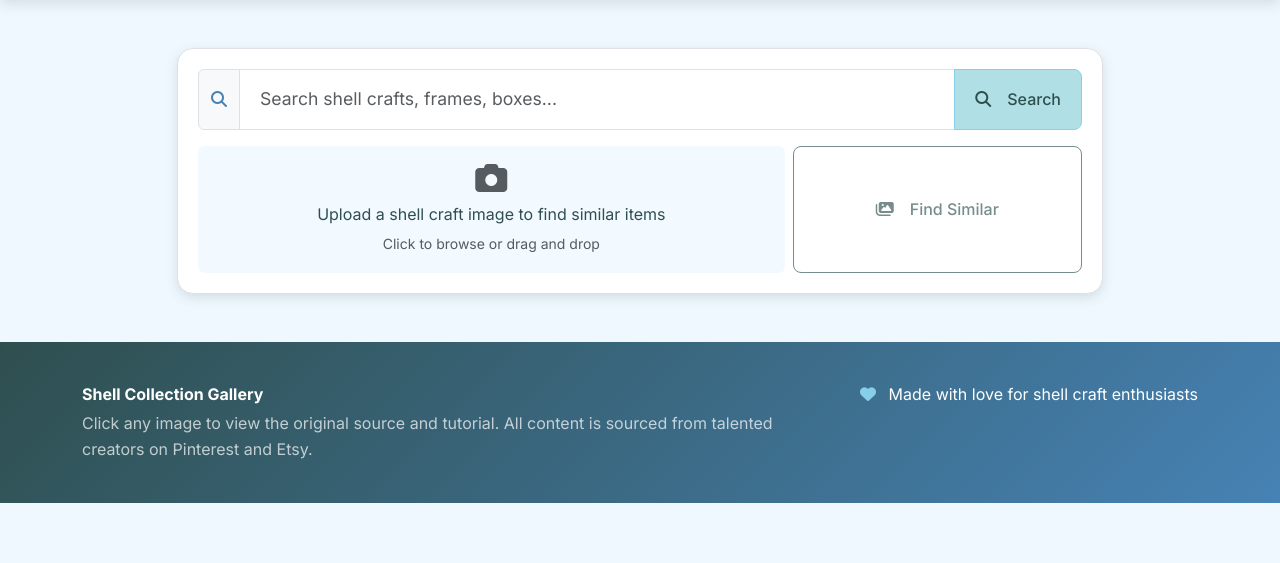
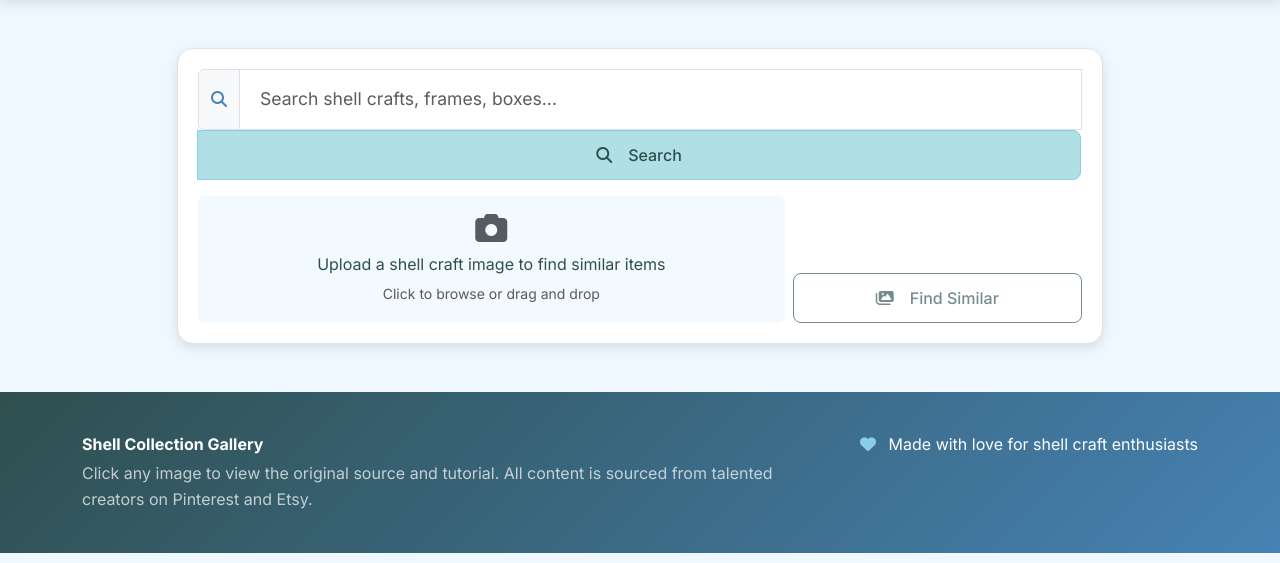
Before and after one commit to slysik/shellgallery, a Flask app: page / in a window 1280 px wide. Shown: the part 187-750 px from the top of the page. Run offline with Flask 3, Linux system fonts and the light colour scheme; some libraries are stand-ins or nearby versions.

Commit message:
Improve button alignment and enable image uploads for similar content search
Fixes button size inconsistencies and enables functional image uploads in index.html, gallery.js, and styles.css.

Replit-Commit-Author: Agent
Replit-Commit-Session-Id: aba1f2b7-fbd5-471a-83bf-6a31f5621429
Replit-Commit-Screenshot-Url: https://storage.googleapis.com/screenshot-production-us-central1/a1db63f8-2369-4c4f-996a-6e4d9b42ae63/aba1f2b7-fbd5-471a-83bf-6a31f5621429/oGOT4xI

```diff
--- a/static/css/styles.css
+++ b/static/css/styles.css
@@ -120,6 +120,8 @@ h1, h2, h3, h4, h5, h6 {
     align-items: center;
     justify-content: center;
     gap: 8px;
+    width: 100%;
+    min-height: 48px;
 }
 
 .btn-coastal-primary {
--- a/static/js/gallery.js
+++ b/static/js/gallery.js
@@ -257,6 +257,12 @@ class ShellGallery {
         // Don't load any images initially - only load when user performs a search
         console.log('Gallery initialized - no initial images loaded');
     }
+
+    async loadCategoryImages(category, limit = 6, offset = 0) {
+        if (this.isLoading[category]) return;
+
+        this.isLoading[category] = true;
+        this.showLoading(category, true);
 
         try {
             const response = await fetch(`/api/category/${category}?limit=${limit}&offset=${offset}`);
--- a/templates/index.html
+++ b/templates/index.html
@@ -58,7 +58,7 @@
                         </div>
 
                         <!-- Image Upload Search -->
-                        <div class="row g-2">
+                        <div class="row g-2 align-items-end">
                             <div class="col-md-8">
                                 <div class="upload-area border-2 border-dashed rounded p-3 text-center" id="upload-area">
                                     <input type="file" class="d-none" id="imageUpload" accept="image/*">
@@ -73,8 +73,8 @@
                                     </div>
                                 </div>
                             </div>
-                            <div class="col-md-4 d-flex align-items-stretch">
-                                <button class="btn btn-coastal-secondary w-100" type="button" id="similarSearchBtn" disabled>
+                            <div class="col-md-4">
+                                <button class="btn btn-coastal-secondary" type="button" id="similarSearchBtn" disabled>
                                     <i class="fas fa-images me-2"></i>Find Similar
                                 </button>
                             </div>
```
